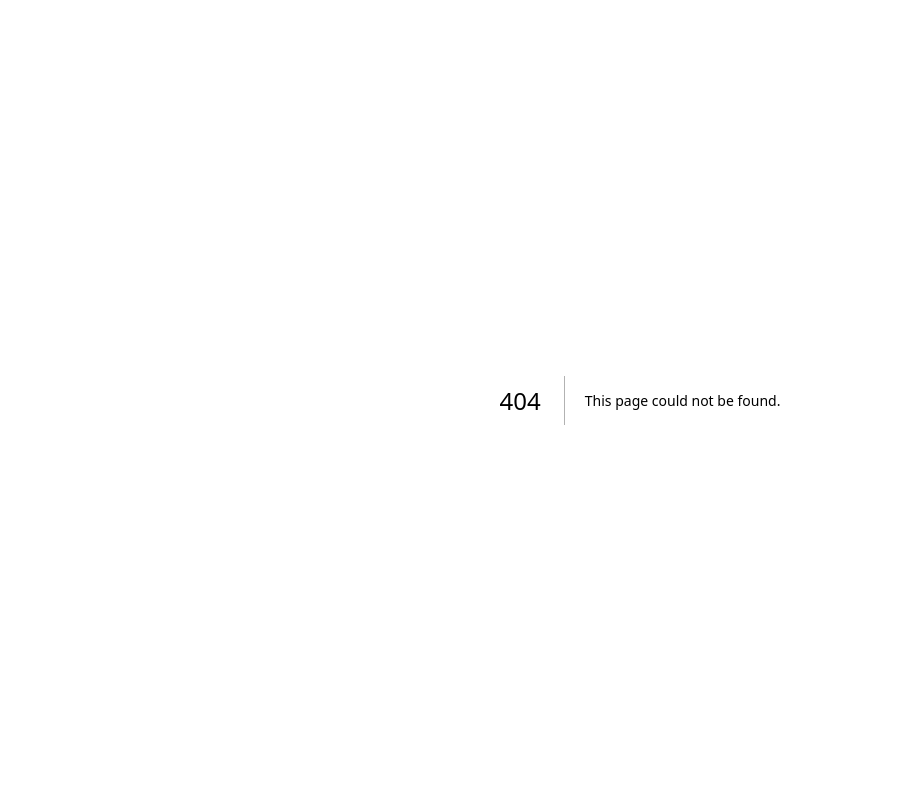
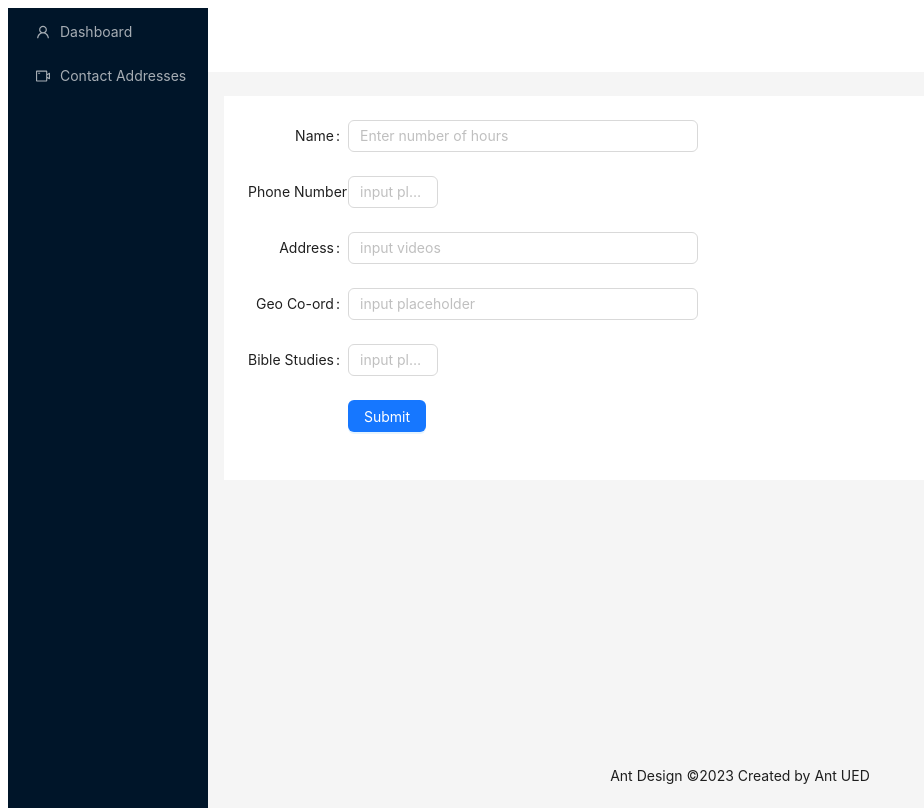
Before and after one commit to jeddtony/campaign-report-user-frontend, a Next.js app: page /contactAddress in a window 1280 px wide. Before the commit this address had no page. Shown: the whole page, without its empty margins (0-924 px from the left). Built offline with nearby package versions, Linux system fonts and the light colour scheme.

Commit message:
First commit

```diff
--- a/package.json
+++ b/package.json
@@ -9,9 +9,11 @@
     "lint": "next lint"
   },
   "dependencies": {
+    "@ant-design/cssinjs": "^1.16.2",
     "@types/node": "20.5.1",
     "@types/react": "18.2.20",
     "@types/react-dom": "18.2.7",
+    "antd": "^5.8.4",
     "next": "13.4.19",
     "react": "18.2.0",
     "react-dom": "18.2.0",
--- /dev/null
+++ b/src/app/contactAddress/page.tsx
@@ -0,0 +1,65 @@
+'use client';
+
+import React, { useState }  from 'react';
+import { Layout, Menu, theme,  Button, Form, Input, InputNumber } from 'antd';
+import SideMenu from '../sidemenu';
+
+const { Header, Content, Footer, Sider } = Layout;
+
+type LayoutType = Parameters<typeof Form>[0]['layout'];
+
+const Dashboard: React.FC = () => {
+  const {
+    token: { colorBgContainer },
+  } = theme.useToken();
+
+  const [form] = Form.useForm();
+  const [formLayout, setFormLayout] = useState<LayoutType>('horizontal');
+
+  const onFormLayoutChange = ({ layout }: { layout: LayoutType }) => {
+    setFormLayout(layout);
+  };
+
+  const formItemLayout =
+    formLayout === 'horizontal' ? { labelCol: { span: 4 }, wrapperCol: { span: 14 } } : null;
+
+  const buttonItemLayout =
+    formLayout === 'horizontal' ? { wrapperCol: { span: 14, offset: 4 } } : null;
+
+
+
+  return (
+<SideMenu>
+          <Form
+      {...formItemLayout}
+      layout={'horizontal'}
+      form={form}
+      initialValues={{ layout: formLayout }}
+      onValuesChange={onFormLayoutChange}
+      style={{ maxWidth: formLayout === 'inline' ? 'none' : 600 }}
+    >
+      <Form.Item label="Name">
+        <Input placeholder="Enter number of hours" />
+      </Form.Item>
+      <Form.Item label="Phone Number">
+        <InputNumber placeholder="input placements" />
+      </Form.Item>
+      <Form.Item label="Address">
+        <Input placeholder="input videos" />
+      </Form.Item>
+      <Form.Item label="Geo Co-ord">
+        <Input placeholder="input placeholder" />
+      </Form.Item>
+      <Form.Item label="Bible Studies">
+        <InputNumber placeholder="input placeholder" />
+      </Form.Item>
+      <Form.Item {...buttonItemLayout}>
+        <Button type="primary">Submit</Button>
+      </Form.Item>
+    </Form>
+
+    </SideMenu>
+  );
+};
+
+export default Dashboard;
--- a/src/app/layout.tsx
+++ b/src/app/layout.tsx
@@ -1,22 +1,21 @@
-import './globals.css'
-import type { Metadata } from 'next'
-import { Inter } from 'next/font/google'
+import React from 'react';
+import { Inter } from 'next/font/google';
+import StyledComponentsRegistry from '../lib/AntdRegistry';
+// import './globals.css';
 
-const inter = Inter({ subsets: ['latin'] })
+const inter = Inter({ subsets: ['latin'] });
 
-export const metadata: Metadata = {
+export const metadata = {
   title: 'Create Next App',
   description: 'Generated by create next app',
-}
+};
 
-export default function RootLayout({
-  children,
-}: {
-  children: React.ReactNode
-}) {
-  return (
-    <html lang="en">
-      <body className={inter.className}>{children}</body>
-    </html>
-  )
-}
+const RootLayout = ({ children }: { children: React.ReactNode }) => (
+  <html lang="en" style={{'height': '100%'}}>
+    <body style={{'height': '100%'}} className={inter.className}>
+      <StyledComponentsRegistry>{children}</StyledComponentsRegistry>
+    </body>
+  </html>
+);
+
+export default RootLayout;
--- /dev/null
+++ b/src/app/sidemenu.tsx
@@ -0,0 +1,64 @@
+'use client';
+
+import React, { useState }  from 'react';
+import { UploadOutlined, UserOutlined, VideoCameraOutlined } from '@ant-design/icons';
+import { Layout, Menu, theme,  Button, Form, Input, InputNumber } from 'antd';
+import Link from 'next/link';
+
+const { Header, Content, Footer, Sider } = Layout;
+
+const SideMenu = ({ children }: { children: React.ReactNode })=> {
+    const {
+        token: { colorBgContainer },
+      } = theme.useToken();
+
+
+      let menuItems = ['Dashboard', 'Field Report', 'Contact Addresses', 'Experiences']
+      return (
+        <Layout style={{'height': 'inherit'}}>
+        <Sider
+          breakpoint="lg"
+          collapsedWidth="0"
+          onBreakpoint={(broken) => {
+            console.log(broken);
+          }}
+          onCollapse={(collapsed, type) => {
+            console.log(collapsed, type);
+          }}
+        >
+          <div className="demo-logo-vertical" />
+           <Menu
+            theme="dark"
+            mode="inline">
+                <Menu.Item
+                    key="dashboard"
+                    icon={<UserOutlined />}>
+                        <Link href="/dashboard">
+                        Dashboard
+                        </Link>
+                    </Menu.Item>
+
+                    <Menu.Item
+                    key="field_report"
+                    icon={<VideoCameraOutlined />}>
+                        <Link href="/contactAddress">
+                        Contact Addresses
+                        </Link>
+                    </Menu.Item>
+            </Menu>
+        </Sider>
+        <Layout>
+        <Header style={{ padding: 0, background: colorBgContainer }} />
+        <Content style={{ margin: '24px 16px 0' }}>
+          <div style={{ padding: 24, minHeight: 360, background: colorBgContainer }}>
+
+              {children}
+          </div>
+        </Content>
+        <Footer style={{ textAlign: 'center' }}>Ant Design ©2023 Created by Ant UED</Footer>
+      </Layout>
+    </Layout>
+      )
+}
+
+export default SideMenu;
--- /dev/null
+++ b/src/lib/AntdRegistry.tsx
@@ -0,0 +1,15 @@
+'use client';
+
+import React from 'react';
+import { StyleProvider, createCache, extractStyle } from '@ant-design/cssinjs';
+import { useServerInsertedHTML } from 'next/navigation';
+
+const StyledComponentsRegistry = ({ children }: { children: React.ReactNode }) => {
+  const cache = createCache();
+  useServerInsertedHTML(() => (
+    <style id="antd" dangerouslySetInnerHTML={{ __html: extractStyle(cache, true) }} />
+  ));
+  return <StyleProvider cache={cache}>{children}</StyleProvider>;
+};
+
+export default StyledComponentsRegistry;
--- /dev/null
+++ b/src/theme/themeConfig.ts
@@ -0,0 +1,11 @@
+// theme/themeConfig.ts
+import type { ThemeConfig } from 'antd';
+
+const theme: ThemeConfig = {
+  token: {
+    fontSize: 16,
+    colorPrimary: '#52c41a',
+  },
+};
+
+export default theme;
--- a/tsconfig.json
+++ b/tsconfig.json
@@ -8,7 +8,7 @@
     "noEmit": true,
     "esModuleInterop": true,
     "module": "esnext",
-    "moduleResolution": "bundler",
+    "moduleResolution": "node",
     "resolveJsonModule": true,
     "isolatedModules": true,
     "jsx": "preserve",
```
Also changed, not shown: src/app/dashboard/page.tsx (added, +65 -0 lines), src/app/page.tsx (+11 -93 lines), 1 other file (tests, documents, lock files or other folders).
